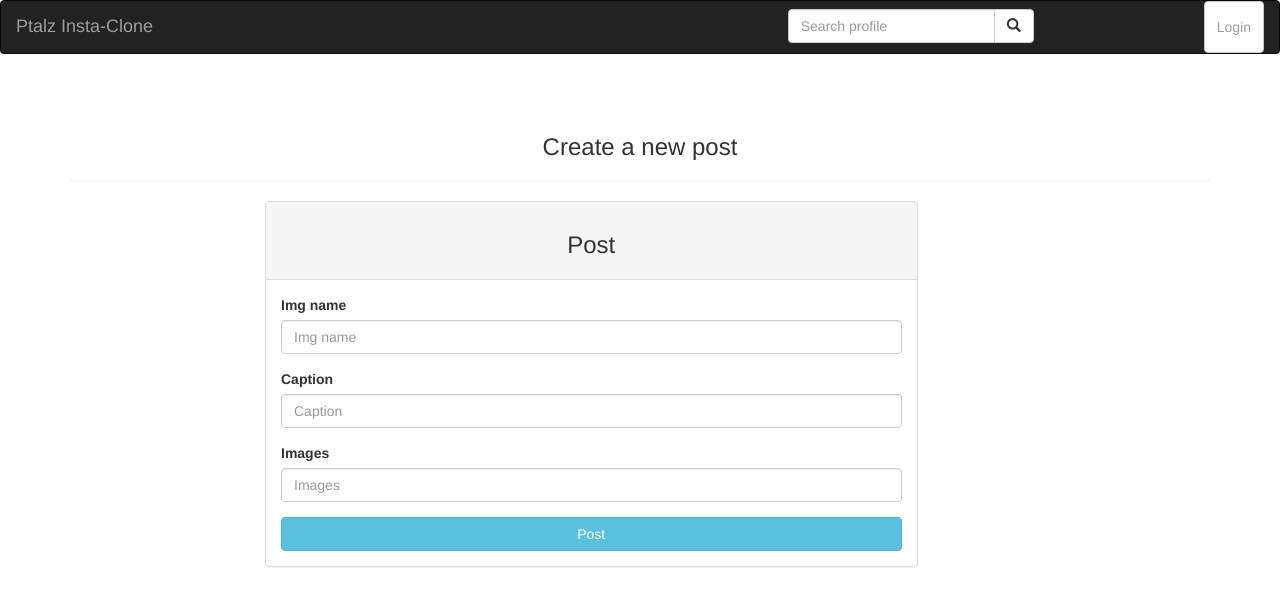
After one commit to Vitalis-Kirui/Instagram-Clone, a Django app: template instagramapp/templates/all-templates/new_post.html in a window 1280 px wide. The commit adds this page. Shown: the top 606 px of the page. Run offline with Django 3.2, Linux system fonts and the light colour scheme; the template is opened without the code that fills it: values that come from a table or form of the project are taken from there, others are empty; some libraries are stand-ins or nearby versions.

Commit message:
adding new post html file and updates on home html file

```diff
--- /dev/null
+++ b/instagramapp/templates/all-templates/new_post.html
@@ -0,0 +1,33 @@
+{%extends 'all-templates/base.html'%}
+{% load bootstrap3 %}
+{% load static %}
+
+{% block content %}
+<br><br>
+<div class="container">
+    <h3 class="text-center">Create a new post</h3>
+    <hr>
+    <div class="row">
+        <div class="col-md-2"> </div>
+        <div class="col-md-7">
+
+            <div class="panel panel-default">
+                <div class="panel-heading">
+                    <h3 class="text-center">Post</h3>
+                </div>
+                <div class="panel-body">
+                    <form action="{%url 'post'%}" method="post" enctype="multipart/form-data">
+                        {% csrf_token %}
+                        {% bootstrap_form form %}
+                        <div class="form-group">
+                            <input type="submit" class="btn btn-info col-md-12" value="Post">
+                        </div>
+                        <input type="hidden" name="next" value="{{next}}">
+                    </form>
+                </div>
+            </div>
+        </div>
+
+    </div>
+</div>
+{% endblock %}
--- a/instagramapp/urls.py
+++ b/instagramapp/urls.py
@@ -9,4 +9,5 @@ urlpatterns=[
     url(r'signup/', views.signup, name='signup'),
     url(r'profile',views.show_profile, name='profile'),
     url(r'update/<id>', views.update_profile, name='update_profile'),
+    url(r'posts/',views.new_post, name='post'),
 ]
--- a/instagramapp/views.py
+++ b/instagramapp/views.py
@@ -81,8 +81,8 @@ def new_post(request):
             post.save()
         else:
             print(form.errors)
-        return redirect('index')
+        return redirect('home')
     else:
         form = NewPostForm()
 
-    return render(request, 'new_post.html', {"form": form})
+    return render(request, 'all-templates/new_post.html', {"form": form})
```
Also changed, not shown: instagramapp/templates/all-templates/home.html (+54 -8 lines).
